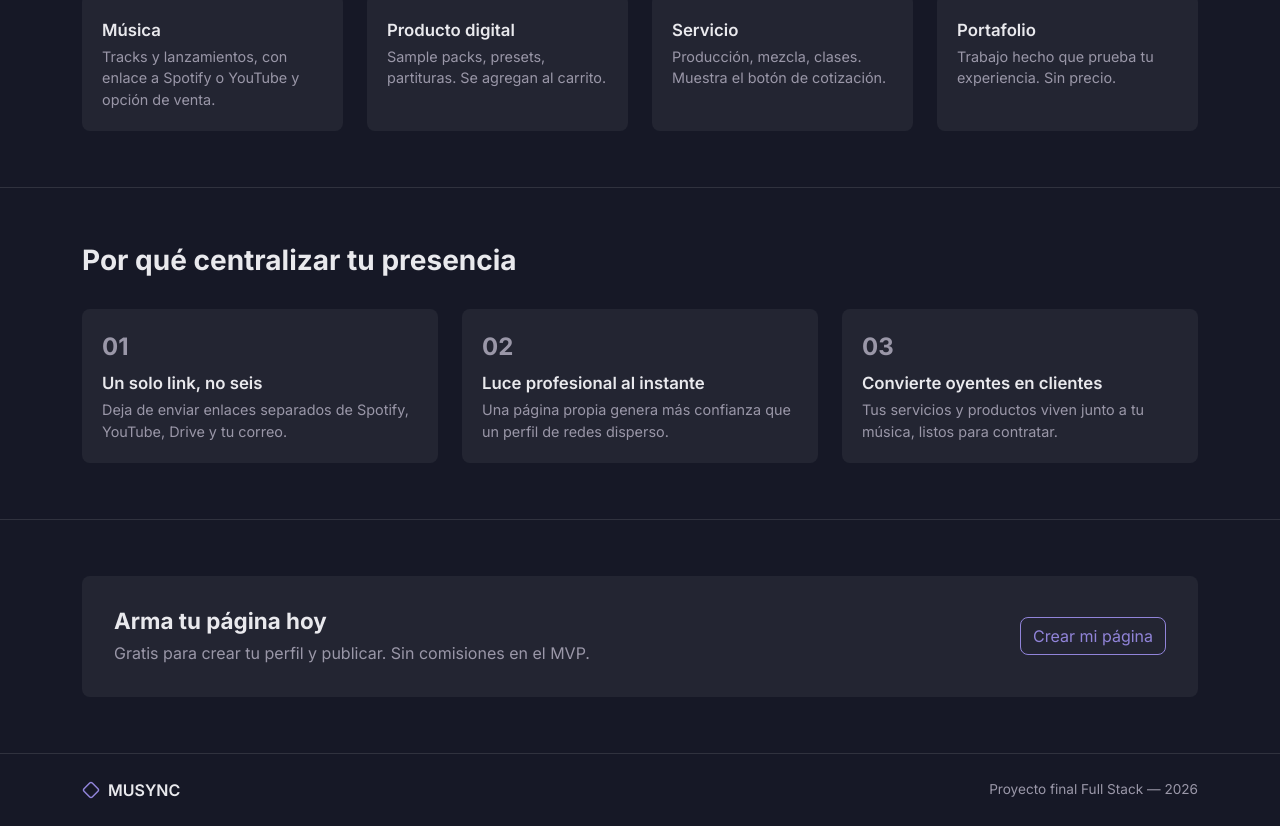
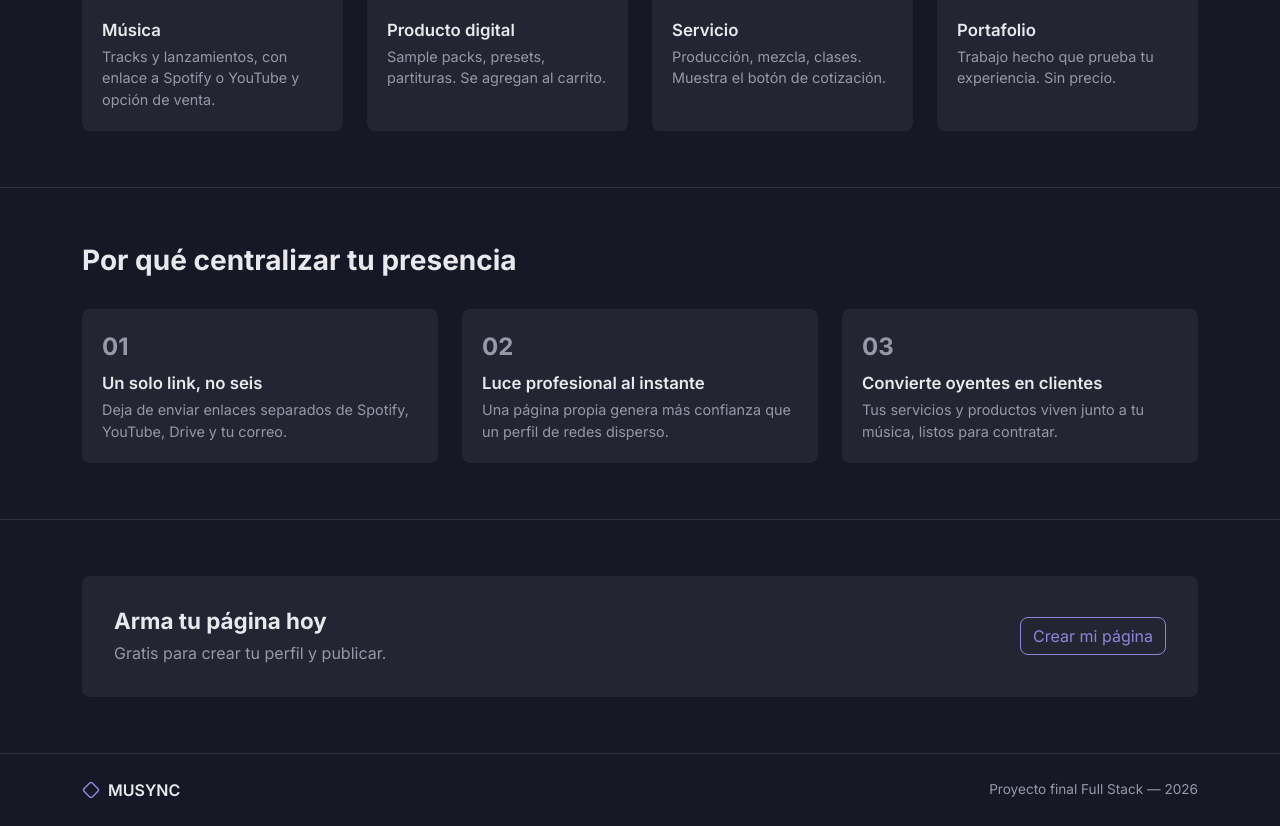
Before and after one commit to JaaviPalta/musync-frontend, a React (Vite) app: page / in a window 1280 px wide. Shown: the part 1191-2017 px from the top of the page. Built offline with nearby package versions, Linux system fonts and the light colour scheme; no server answers.

Commit message:
fix "arma tu pagina hoy" en la landing
fix "arma tu pagina hoy" en la landing

```diff
--- a/src/pages/public/Landing.jsx
+++ b/src/pages/public/Landing.jsx
@@ -250,7 +250,7 @@ const Landing = () => {
               <div>
                 <h2 className={styles.ctaTitle}>Arma tu página hoy</h2>
                 <p className={styles.ctaText}>
-                  Gratis para crear tu perfil y publicar. Sin comisiones en el MVP.
+                  Gratis para crear tu perfil y publicar.
                 </p>
               </div>
               <Button as={Link} to={user ? profilePath : '/register'} variant="outline-primary">
```
